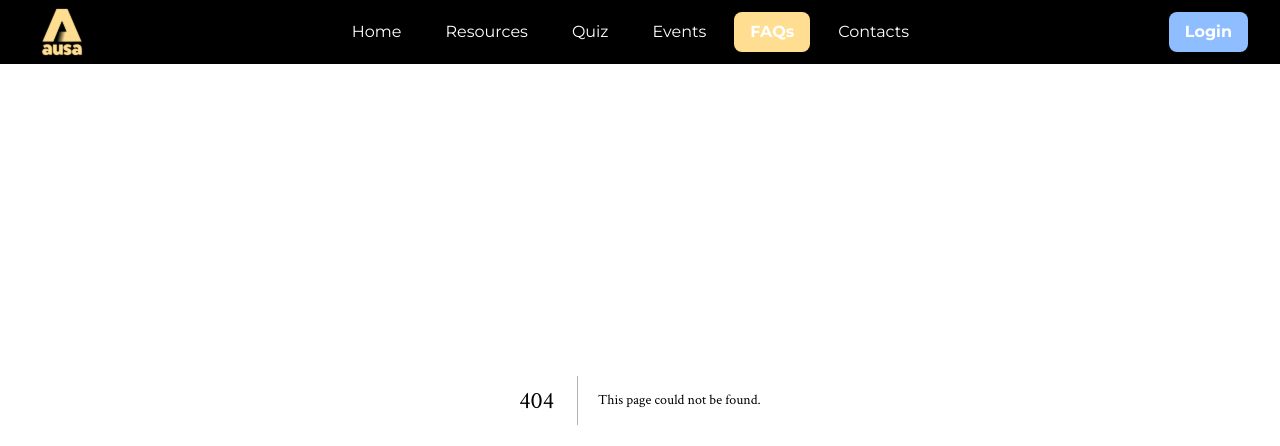
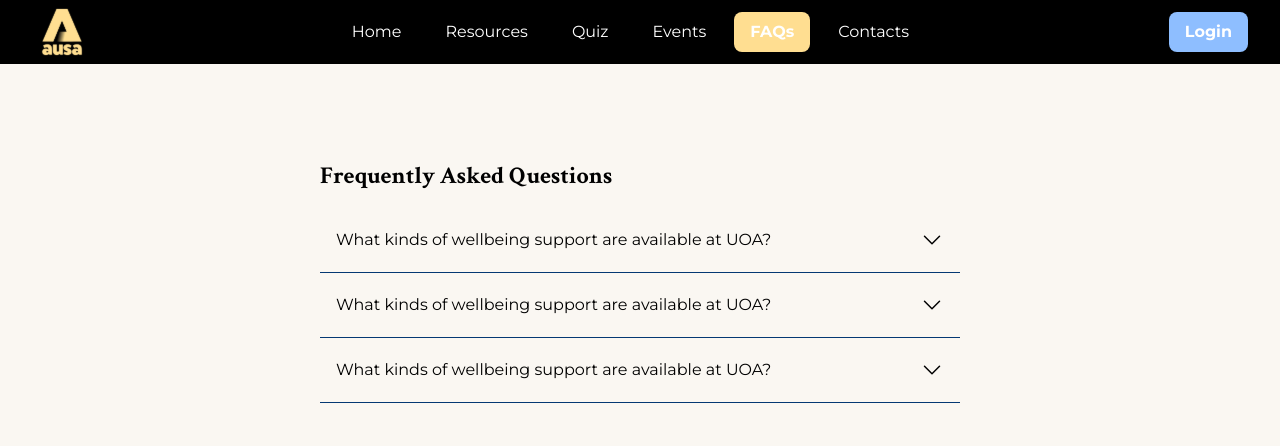
Before and after one commit to UoaWDCC/ausa-web, a Next.js app in the folder client/: page /faqs in a window 1280 px wide. Before the commit this address had no page. Shown: the top 446 px of the page. Built offline with nearby package versions, Linux system fonts and the light colour scheme.

Commit message:
feat: finished accordian component

```diff
--- a/client/app/components/generic/accordian/Accordian.tsx
+++ b/client/app/components/generic/accordian/Accordian.tsx
@@ -1,7 +1,40 @@
-import React from 'react';
+"use client";
 
-const Accordian = () => {
-  return <div>Accordian Component</div>;
+import React, { useState } from "react";
+import { ChevronDownIcon } from "@heroicons/react/24/solid";
+
+
+interface AccordianProps {
+  title: string;
+  content: string;
 }
 
+const Accordian: React.FC<AccordianProps> = ({ title, content }) => {
+  const [isOpen, setIsOpen] = useState(false);
+
+  const toggleAccordian = () => {
+    setIsOpen((prev) => !prev);
+  };
+
+
+  return (
+    <div className="text-black border-b border-[#043873]">
+      <button
+        onClick={() => setIsOpen(prev => !prev)}
+        className="flex justify-between items-center w-full px-4 py-5 cursor-pointer"
+      >
+        <span>{title}</span>
+
+        <ChevronDownIcon
+          className={`w-6 h-6 transition-transform duration-300 ${
+            isOpen ? "rotate-180" : "rotate-0"
+          }`}
+        />
+      </button>
+
+      {isOpen && <div className="px-4 py-3 text-gray-700">{content}</div>}
+    </div>
+  );
+};
+
 export default Accordian;
--- /dev/null
+++ b/client/app/faqs/page.tsx
@@ -0,0 +1,33 @@
+import Accordian from '../components/generic/accordian/Accordian';
+import React from 'react';
+
+const faqData = [
+  {
+    question: "What kinds of wellbeing support are available at UOA?",
+    answer: "Most universities offer a range of wellbeing support services to help students manage both personal and academic challenges. These can include free or low-cost counselling sessions, student support advisors, peer mentoring, wellbeing workshops, and spaces to connect with others. Many universities also provide academic accommodations if you’re experiencing difficulties that affect your studies. You can usually find details on your university’s student services or wellbeing page, or by reaching out directly to your student support centre"
+  },
+  {
+    question: "What kinds of wellbeing support are available at UOA?",
+    answer: "Most universities offer a range of wellbeing support services to help students manage both personal and academic challenges. These can include free or low-cost counselling sessions, student support advisors, peer mentoring, wellbeing workshops, and spaces to connect with others. Many universities also provide academic accommodations if you’re experiencing difficulties that affect your studies. You can usually find details on your university’s student services or wellbeing page, or by reaching out directly to your student support centre"
+  },
+  {
+    question: "What kinds of wellbeing support are available at UOA?",
+    answer: "Most universities offer a range of wellbeing support services to help students manage both personal and academic challenges. These can include free or low-cost counselling sessions, student support advisors, peer mentoring, wellbeing workshops, and spaces to connect with others. Many universities also provide academic accommodations if you’re experiencing difficulties that affect your studies. You can usually find details on your university’s student services or wellbeing page, or by reaching out directly to your student support centre"
+  }
+];
+
+const FAQ = () => {
+  return (
+    <div className="mt-40 px-4 max-w-2xl mx-auto">
+      <h1 className="text-2xl font-bold mb-4 text-black">Frequently Asked Questions</h1>
+      {/* divide-y will create a single line between each accordion */}
+      <div className="divide-y divide-[#043873]">
+        {faqData.map((faq, index) => (
+          <Accordian key={index} title={faq.question} content={faq.answer} />
+        ))}
+      </div>
+    </div>
+  );
+};
+
+export default FAQ;
```
Also changed, not shown: 1 other file (tests, documents, lock files or other folders).
